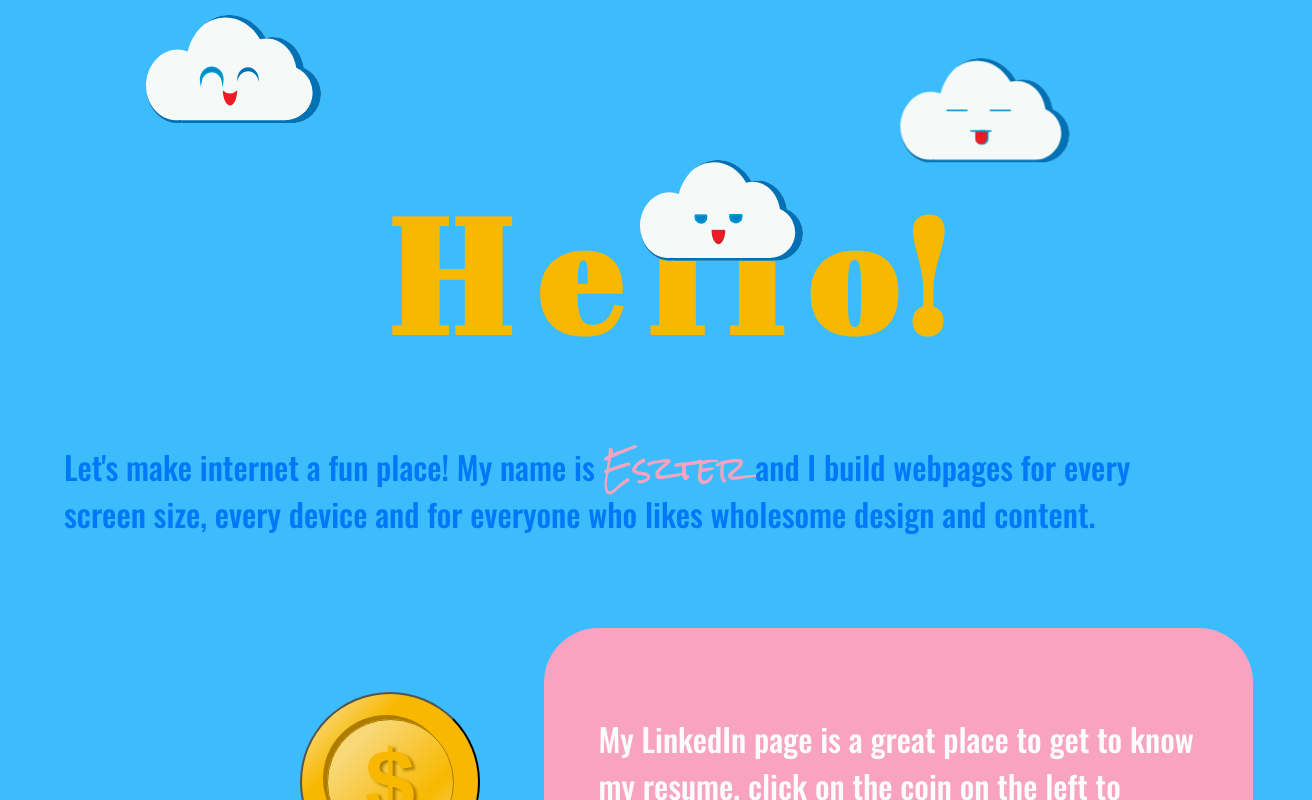
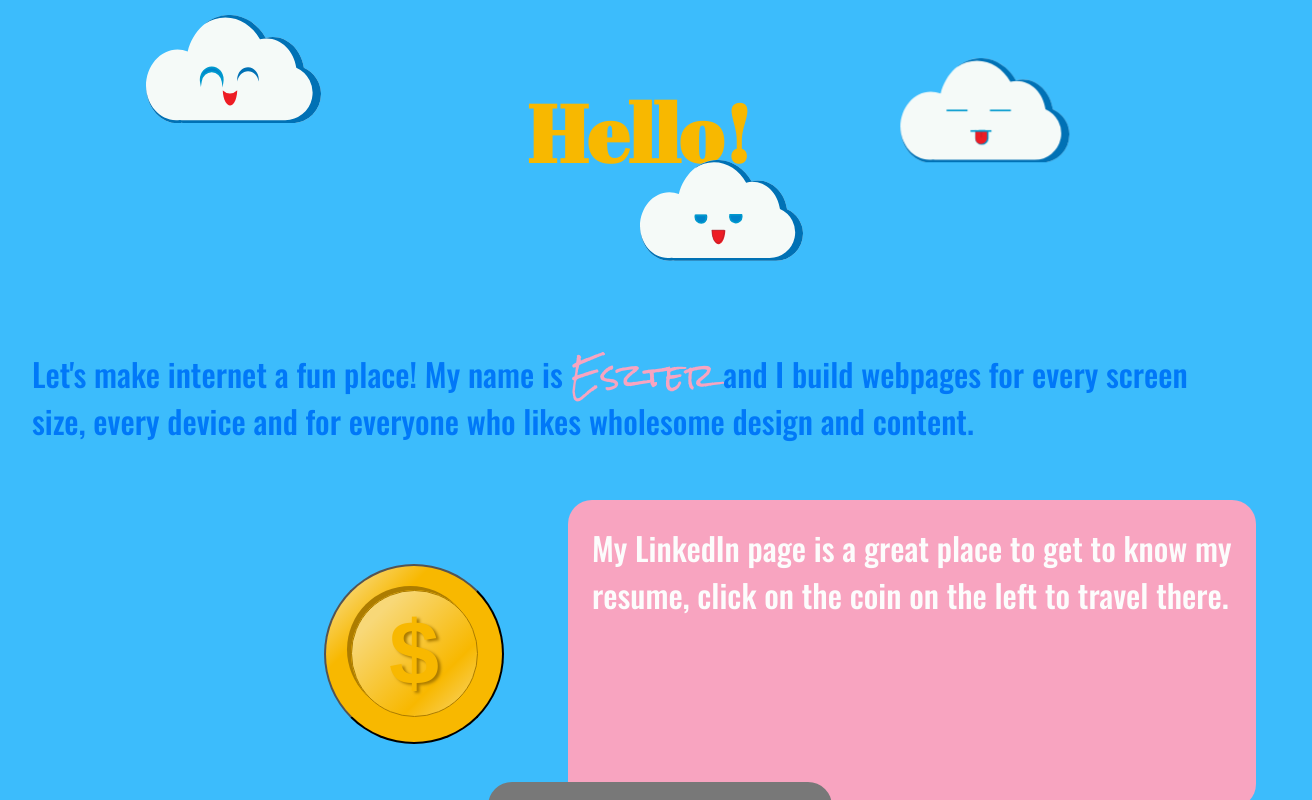
Before and after one commit to huggingpixels/personal-page, a Svelte app: page / in a window 1280 px wide. Shown: the top 800 px of the page, 1312 px wide, since content can reach past the window. Built offline with nearby package versions, Linux system fonts and the light colour scheme.

Commit message:
fix for huawei w chrome

```diff
--- a/public/global.css
+++ b/public/global.css
@@ -20,9 +20,9 @@
 	--Handwriting: 'Rock Salt', cursive;
 	--Roboto: 'Roboto', sans-serif;
 
-	--Big: 10em;
-	--Medium: 2em;
-	--Small: 1.7em;
+	--Big: 10vh;
+	--Medium: 4vh;
+	--Small: 3vh;
   }
 
 html, body {
--- a/src/Header.svelte
+++ b/src/Header.svelte
@@ -9,9 +9,7 @@
 
 <style>
   #container {
-    height: 20em;
-    width: 100%;
-    overflow: hidden;
+    height: 30vh;
     margin: var(--Medium);
   }
 
@@ -50,7 +48,7 @@
 </style>
 
 <div id="container">
-  <h1>H e l l o!</h1>
+  <h1>Hello!</h1>
 
   <svg
     xmlns="http://www.w3.org/2000/svg"
--- a/src/Resume.svelte
+++ b/src/Resume.svelte
@@ -18,7 +18,7 @@
     background-color: var(--lightrose);
     padding: var(--Small);
     border-radius: var(--Small);
-    max-width: 600px;
+    max-width: 50vw;
   }
 
   button {
@@ -75,9 +75,9 @@
     </button>
   </div>
   <div class="right-container">
-    <p>
+    <span>
       My LinkedIn page is a great place to get to know my resume, click on the
       coin on the left to travel there.
-    </p>
+    </span>
   </div>
 </div>
```
